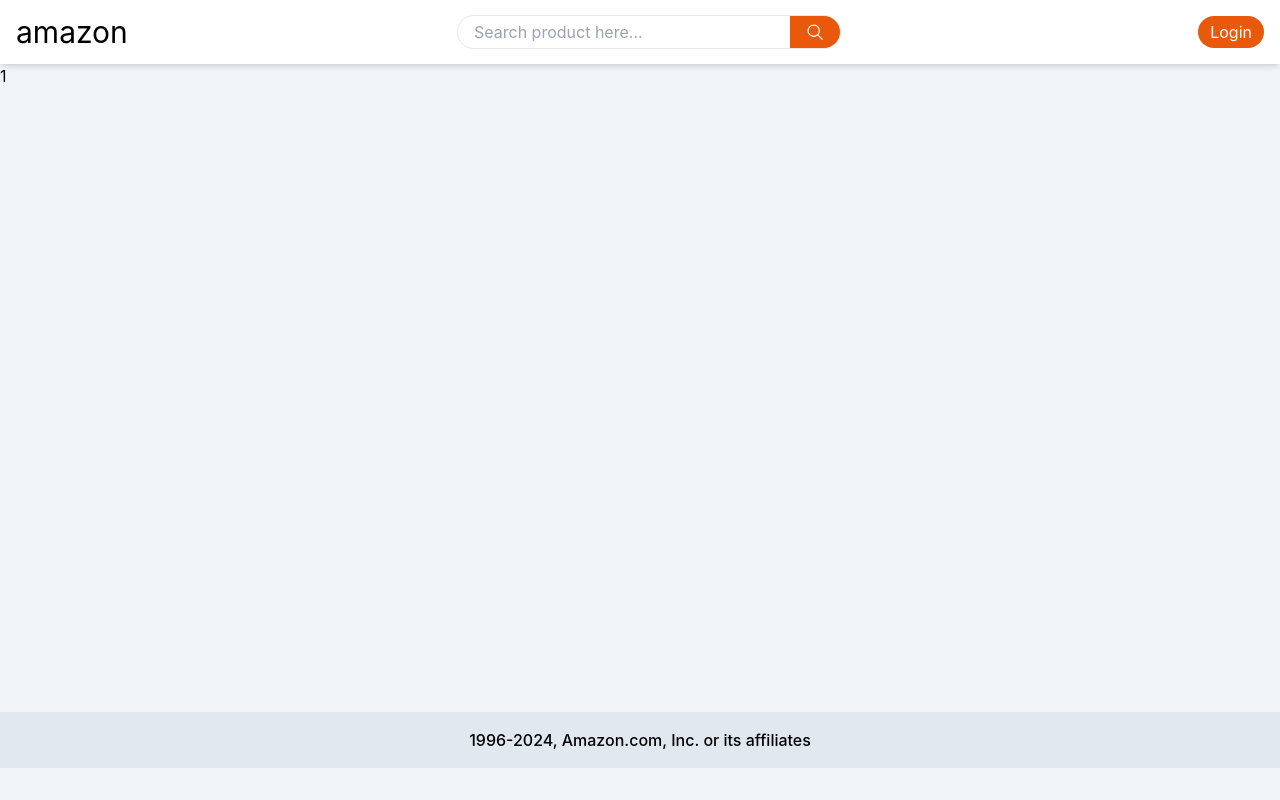
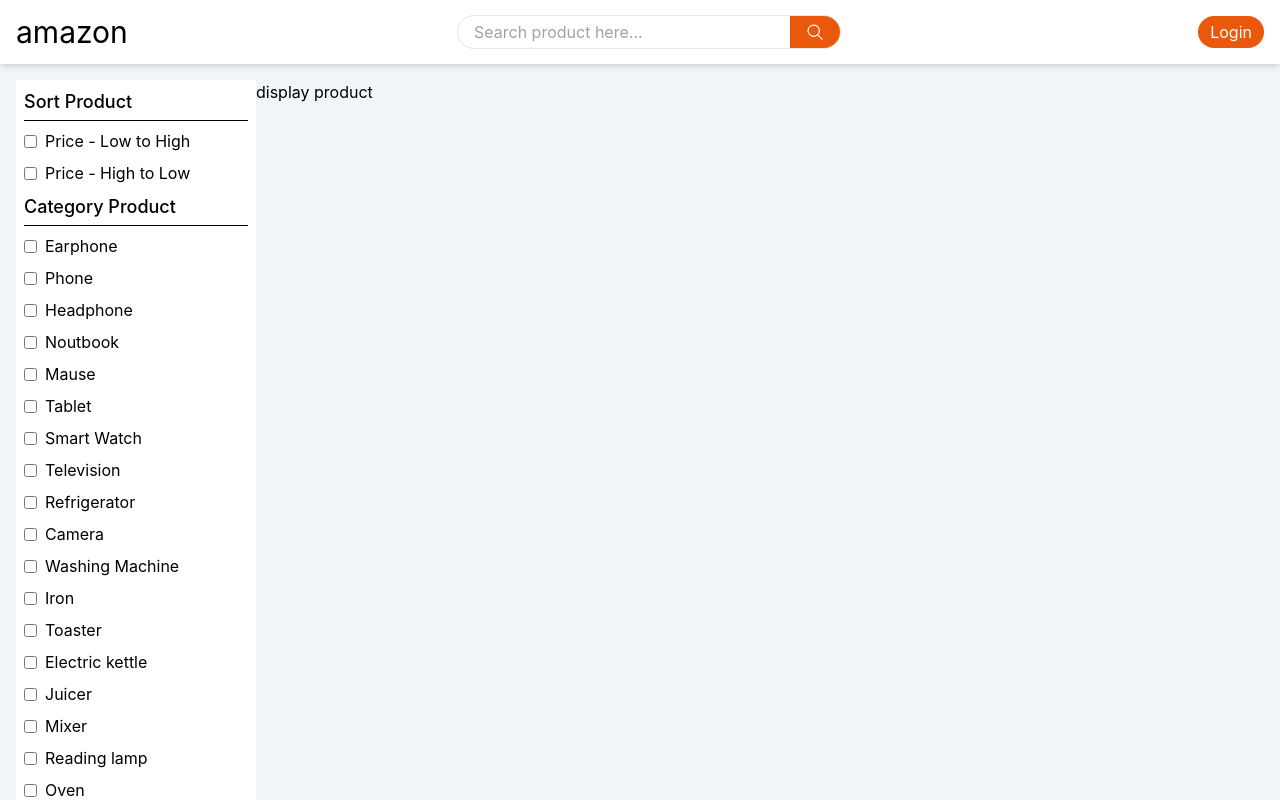
Before and after one commit to israfilova14/TechWave_Project, a React (Create React App) app in the folder frontend/: page /product-category/1 in a window 1280 px wide. Shown: the top 800 px of the page. Built offline with nearby package versions, Linux system fonts and the light colour scheme; no server answers.

Commit message:
some code added

```diff
--- a/frontend/src/components/Header.js
+++ b/frontend/src/components/Header.js
@@ -3,7 +3,7 @@ import Logo from './Logo';
 import { GoSearch } from "react-icons/go";
 import { FaRegCircleUser } from "react-icons/fa6";
 import { IoCartOutline } from "react-icons/io5";
-import { Link, useNavigate } from "react-router-dom";
+import { Link, useLocation, useNavigate } from "react-router-dom";
 import { useSelector, useDispatch } from 'react-redux';
 import SummaryApi from '../common';
 import { toast } from 'react-toastify';
@@ -17,6 +17,9 @@ const Header = () => {
   const [menuDisplay, setMenuDisplay] = useState(false)
   const context = useContext(Context)
   const navigate = useNavigate()
+  const searchInput = useLocation()
+  const [search, setSearch] = useState(searchInput?.search?.split("=")[1])
+  console.log("searchInput", searchInput?.search.split("=")[1]);
   useEffect(() => {
     console.log("User state in Header component:", user);
   }, [user]);
@@ -47,6 +50,7 @@ const Header = () => {
   console.log("header add to cart count", context);
   const handleSearch = (e) => {
       const {value} = e.target
+      setSearch(value)
       if(value){
           navigate(`/search?q=${value}`)
       }else{
@@ -66,6 +70,7 @@ const Header = () => {
             className='w-full outline-none pl-2'
             id='inp'
             onChange={handleSearch}
+            value={search}
           />
           <div className='text-lg min-w-[50px] h-8 bg-orange-600 flex items-center justify-center rounded-r-full text-white'>
             <GoSearch />
--- a/frontend/src/components/HorizontalCardProduct.js
+++ b/frontend/src/components/HorizontalCardProduct.js
@@ -10,7 +10,7 @@ import Context from '../context';
 const HorizontalCardProduct = ({category, heading}) => {
     const [data, setData] = useState([])
     const[loading, setLoading] = useState(true)
-    const loadingList = new Array(24).fill(null)
+    const loadingList = new Array(13).fill(null)
     const [scroll, setScroll] = useState(0)
     const {fetchUserAddToCart} = useContext(Context)
     const handleAddToCart = async(e, id) => {
@@ -71,7 +71,7 @@ const HorizontalCardProduct = ({category, heading}) => {
         (
             data.map((product, index) => {
                 return(
-                    <Link to={"product/" + product?._id} className='w-full min-w-[320px] md:min-w-[360px]  max-w-[320px] md:max-w-[360px] h-36 bg-white rounded-sm shadow-md flex' key={index}>
+                    <Link to={"/product/" + product?._id} className='w-full min-w-[320px] md:min-w-[360px]  max-w-[320px] md:max-w-[360px] h-36 bg-white rounded-sm shadow-md flex' key={index}>
                         <div className='bg-slate-200 h-full p-2 min-w-[120px] md:min-w-[145px]'>
                            <img src={product?.productImage[0]} className='object-scale-down h-full hover:scale-110 transition-all'/>
                         </div>
--- a/frontend/src/components/VerticalCardProduct.js
+++ b/frontend/src/components/VerticalCardProduct.js
@@ -10,7 +10,7 @@ import Context from '../context';
 const VerticalCardProduct = ({category, heading}) => {
     const [data, setData] = useState([])
     const[loading, setLoading] = useState(false)
-    const loadingList = new Array(24).fill(null)
+    const loadingList = new Array(13).fill(null)
     const [scroll, setScroll] = useState(0)
     const {fetchUserAddToCart} = useContext(Context)
     const handleAddToCart = async(e, id) => {
@@ -48,7 +48,7 @@ const VerticalCardProduct = ({category, heading}) => {
         {
             data.map((product, index) => {
             return(
-                <Link to={"product/" + product?._id} className='w-full min-w-[280px] md:min-w-[300px]  max-w-[280px] md:max-w-[300px] bg-white rounded-sm shadow-md ' key={index}>
+                <Link to={"product/" + product?._id} className='w-full min-w-[360px] md:min-w-[320px]  max-w-[360px] md:max-w-[320px] bg-white rounded-sm shadow-md ' key={index}>
                     <div className='bg-slate-200 h-36 p-2 min-w-[280px] md:min-w-[145px] flex justify-center items-center mix-blend-multiply'>
                        <img src={product?.productImage[0]} className='object-scale-down h-full hover:scale-110 transition-all'/>
                     </div>
--- /dev/null
+++ b/frontend/src/components/VerticalCart.js
@@ -0,0 +1,64 @@
+import React, { useContext } from 'react'
+import Context from '../context'
+import { Link } from 'react-router-dom'
+import displayCurrency from '../helpers/displayCurrency'
+import addToCard from '../helpers/addToCard'
+
+const VerticalCart = ({loading,data = []}) => {
+    const loadingList = new Array(13).fill(null)
+    const { fetchUserAddToCart } = useContext(Context)
+
+    const handleAddToCart = async(e,id)=>{
+       await addToCard(e,id)
+       fetchUserAddToCart()
+    }
+
+  return (
+    <div className='grid grid-cols-[repeat(auto-fit,minmax(260px,300px))] justify-center md:justify-between md:gap-4 overflow-x-scroll scrollbar-none transition-all'>
+    {
+
+         loading ? (
+             loadingList.map((product,index)=>{
+                 return(
+                     <div className='w-full min-w-[280px]  md:min-w-[320px] max-w-[280px] md:max-w-[320px]  bg-white rounded-sm shadow '>
+                         <div className='bg-slate-200 h-48 p-4 min-w-[280px] md:min-w-[145px] flex justify-center items-center animate-pulse'>
+                         </div>
+                         <div className='p-4 grid gap-3'>
+                             <h2 className='font-medium text-base md:text-lg text-ellipsis line-clamp-1 text-black p-1 py-2 animate-pulse rounded-full bg-slate-200'></h2>
+                             <p className='capitalize text-slate-500 p-1 animate-pulse rounded-full bg-slate-200  py-2'></p>
+                             <div className='flex gap-3'>
+                                 <p className='text-orange-500 font-medium p-1 animate-pulse rounded-full bg-slate-200 w-full  py-2'></p>
+                                 <p className='text-slate-400 line-through p-1 animate-pulse rounded-full bg-slate-200 w-full  py-2'></p>
+                             </div>
+                             <button className='text-sm  text-white px-3  rounded-full bg-slate-200  py-2 animate-pulse'></button>
+                         </div>
+                     </div>
+                 )
+             })
+         ) : (
+             data.map((product,index)=>{
+                 return(
+                     <Link to={"/product/"+product?._id} className='w-full min-w-[280px]  md:min-w-[300px] max-w-[280px] md:max-w-[300px]  bg-white rounded-sm shadow '>
+                         <div className='bg-slate-200 h-48 p-4 min-w-[280px] md:min-w-[145px] flex justify-center items-center'>
+                             <img src={product?.productImage[0]} className='object-scale-down h-full hover:scale-110 transition-all mix-blend-multiply'/>
+                         </div>
+                         <div className='p-4 grid gap-3'>
+                             <h2 className='font-medium text-base md:text-lg text-ellipsis line-clamp-1 text-black'>{product?.productName}</h2>
+                             <p className='capitalize text-slate-500'>{product?.category}</p>
+                             <div className='flex gap-3'>
+                                 <p className='text-orange-500 font-medium'>{ displayCurrency(product?.sellingPrice) }</p>
+                                 <p className='text-slate-400 line-through'>{ displayCurrency(product?.price)  }</p>
+                             </div>
+                             <button className='text-sm bg-orange-500 hover:bg-orange-600 text-white px-3 py-0.5 rounded-full' onClick={(e)=>handleAddToCart(e,product?._id)}>Add to Cart</button>
+                         </div>
+                     </Link>
+                 )
+             })
+         )
+
+     }
+    </div>
+  )
+}
+
+export default VerticalCart
--- a/frontend/src/components/pages/CategoryProduct.js
+++ b/frontend/src/components/pages/CategoryProduct.js
@@ -1,13 +1,54 @@
-import React from 'react'
+import React, { useState } from 'react'
 import { useParams } from 'react-router-dom'
-
+import productCategory from '../../helpers/productCategory'
 const CategoryProduct = () => {
     const params = useParams()
+    const [data, setData] = useState([])
+    // {
+    //   params.categoryName
+    // }
   return (
-    <div>
-        {
-            params.categoryName
-        }
+    <div className='container mx-auto p-4'>
+       {/* desktop version */}
+       <div className='hidden lg:grid grid-cols-[240px,1fr]'>
+          {/* left side */}
+          <div className='bg-white p-2 min-h-[calc(100vh-150px)] overflow-y-scroll'>
+            {/* sort by */}
+              <div className=''>
+                <h2 className='text-lg capitalize font-medium border-b border-black pb-1'>Sort Product</h2>
+                <form className='flex flex-col gap-2 py-2'>
+                  <div className='flex items-center gap-2'>
+                    <input type='checkbox' name='sortBy'/>
+                    <label>Price - Low to High</label>
+                  </div>
+                  <div className='flex items-center gap-2'>
+                    <input type='checkbox' name='sortBy'/>
+                    <label>Price - High to Low</label>
+                  </div>
+                </form>
+              </div>
+                {/* filter by */}
+                <div className=''>
+                  <h2 className='text-lg capitalize font-medium border-b border-black pb-1'>Category Product</h2>
+                <form className='flex flex-col gap-2 py-2'>
+                  {
+                    productCategory.map((categoryName, index) => {
+                      return(
+                        <div className='flex items-center gap-2'>
+                          <input type='checkbox' name={"category"} id={categoryName?.value}/>
+                          <label htmlFor={categoryName?.value}>{categoryName?.label}</label>
+                        </div>
+                      )
+                    })
+                  }
+                </form>
+              </div>
+          </div>
+          {/* right side */}
+          <div>
+            display product
+          </div>
+       </div>
     </div>
   )
 }
--- a/frontend/src/components/pages/SearchProduct.js
+++ b/frontend/src/components/pages/SearchProduct.js
@@ -1,44 +1,50 @@
 import React, { useEffect, useState } from 'react'
-import { useLocation} from 'react-router-dom'
-import SummaryApi from '../../common';
+import { useLocation } from 'react-router-dom'
+import VerticalCart from '../VerticalCart'
+import SummaryApi from '../../common'
 
 const SearchProduct = () => {
     const query = useLocation()
-    const [data, setData] = useState([])
-    const [loading, setLoading] = useState(false)
-    console.log("query", query.search);
-    const fetchProduct = async() => {
-      setLoading(true)
-        const response = await fetch(SummaryApi.searchProduct.url + query.search)
+    const [data,setData] = useState([])
+    const [loading,setLoading] = useState(false)
+
+    console.log("query",query.search)
+
+    const fetchProduct = async()=>{
+        setLoading(true)
+        const response = await fetch(SummaryApi.searchProduct.url+query.search)
         const dataResponse = await response.json()
         setLoading(false)
-        console.log("dataResponse", dataResponse);
+
+        setData(dataResponse.data)
     }
-    useEffect(() => {
-       fetchProduct()
+
+    useEffect(()=>{
+        fetchProduct()
     },[query])
+
   return (
-    <div className='container mx-auto p-3'>
+    <div className='container mx-auto p-4'>
       {
         loading && (
-          <p className='text-lg text-center'>Loading...</p>
+          <p className='text-lg text-center'>Loading ...</p>
         )
       }
-      <p>Search Product : {data.length}</p>
+
+      <p className='text-lg font-semibold my-3'>Search Results : {data.length}</p>
+
       {
         data.length === 0 && !loading && (
-           <p className='text-center p-3'>No Data Found...</p>
+           <p className='bg-white text-lg text-center p-4'>No Data Found....</p>
         )
       }
-      {/* {
-        data.length !==0  && !loading &&(
-          data.map((product, index) => {
-            return(
 
-            )
-          })
+
+      {
+        data.length !==0 && !loading && (
+          <VerticalCart loading={ loading} data={data}/>
         )
-      } */}
+      }
 
     </div>
   )
```
Also changed, not shown: frontend/src/assest/banner/user2.png (added), frontend/src/components/pages/AdminPanel.js (line endings or trailing spaces).
